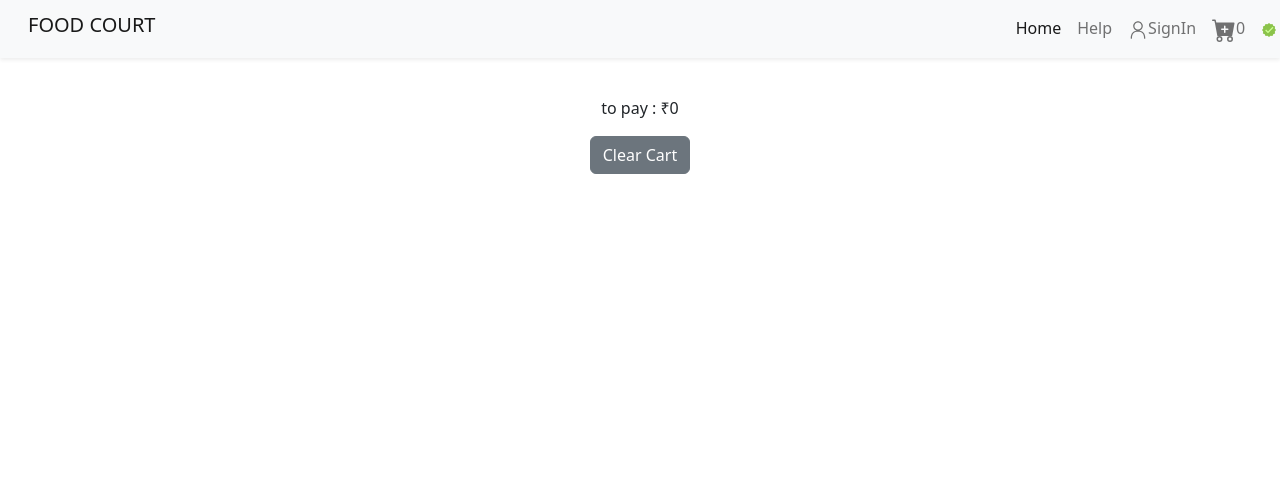
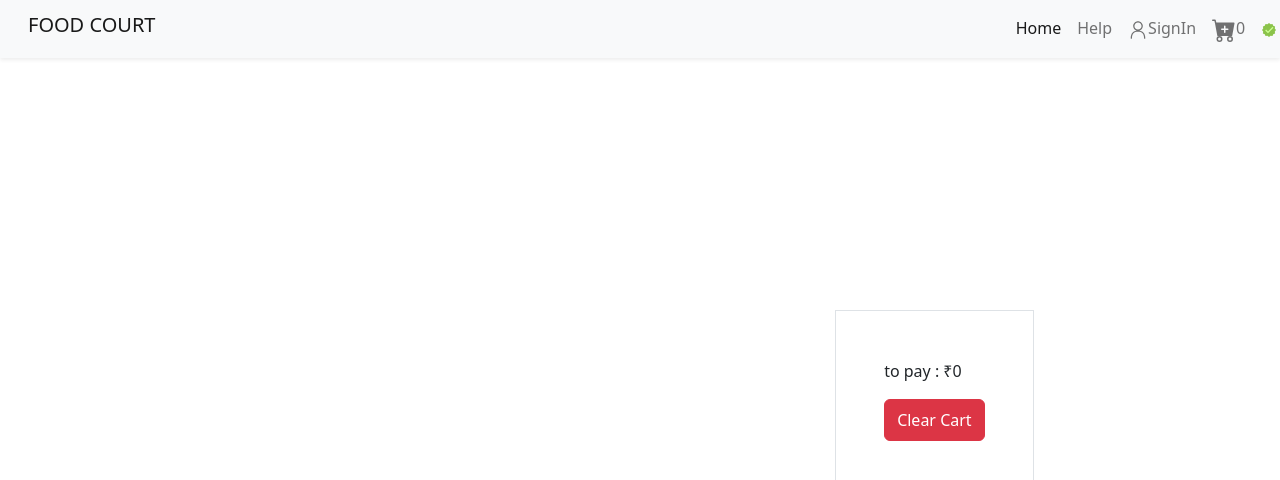
Before and after one commit to KaranMeghe/food-court, a React (Vite) app in the folder Food_Court /: page /cart in a window 1280 px wide. Shown: the top 480 px of the page. Built offline with nearby package versions, Linux system fonts and the light colour scheme.

Commit message:
Update and add : updating cart component by adding cartprice component

```diff
--- a/Food_Court /src/Components/Pages/Cart.jsx
+++ b/Food_Court /src/Components/Pages/Cart.jsx
@@ -1,29 +1,25 @@
-import { useDispatch, useSelector } from "react-redux";
-import { clearItem } from "../../redux/slices/cartSlice";
+import { useSelector } from "react-redux";
+import CartPrice from "../restarunt cards/CartPrice";
 import FoodItemsInCart from "../restarunt cards/FoodItmes";
 
 /* eslint-disable react/react-in-jsx-scope */
 const Cart = () => {
   const cartItems = useSelector((store) => store.cart.items);
-  const dispatch = useDispatch();
-
-  const handleClearCart = () => {
-    dispatch(clearItem());
-  };
 
   // Calculate the total price using the reduce function
   const totalPrice = cartItems.reduce((total, item) => total + item.price, 0);
 
   return (
-    <div className="h-full mt-5 py-5 d-flex flex-column align-items-center">
-      {cartItems.map((item) => {
-        return <FoodItemsInCart key={item.id} {...item} />;
-      })}
+    <div className="d-flex justify-content-around vh-100 align-items-center">
+      <div className="mt-5 mx-5 py-5 d-flex flex-column align-items-center">
+        {cartItems.map((item) => {
+          return (
+            <FoodItemsInCart key={item.id} {...item} totalPrice={totalPrice} />
+          );
+        })}
+      </div>
 
-      <p>to pay : &#x20B9;{totalPrice / 100}</p>
-      <button className="btn btn-secondary" onClick={() => handleClearCart()}>
-        Clear Cart
-      </button>
+      <CartPrice totalPrice={totalPrice} />
     </div>
   );
 };
--- /dev/null
+++ b/Food_Court /src/Components/restarunt cards/CartPrice.jsx
@@ -0,0 +1,28 @@
+/* eslint-disable react/prop-types */
+/* eslint-disable react/react-in-jsx-scope */
+
+import { useDispatch } from "react-redux";
+import { clearItem } from "../../redux/slices/cartSlice";
+const CartPrice = ({ totalPrice }) => {
+  const dispatch = useDispatch();
+
+  const handleClearCart = () => {
+    dispatch(clearItem());
+  };
+
+  return (
+    <div className="d-flex flex-column justify-content-center">
+      <div className="border border-1 py-5 px-5">
+        <p>to pay : &#x20B9;{totalPrice / 100}</p>
+        <button
+          className="btn btn-danger py-2"
+          onClick={() => handleClearCart()}
+        >
+          Clear Cart
+        </button>
+      </div>
+    </div>
+  );
+};
+
+export default CartPrice;
--- a/Food_Court /src/Components/restarunt cards/FoodItmes.jsx
+++ b/Food_Court /src/Components/restarunt cards/FoodItmes.jsx
@@ -14,7 +14,7 @@ const FoodItemsInCart = ({ name, description, imageId, price, id }) => {
   };
 
   return (
-    <>
+    <div>
       <div className="card mb-3" style={{ maxWidth: "540px" }}>
         <div className="row g-0">
           <div className="col-md-4">
@@ -24,21 +24,22 @@ const FoodItemsInCart = ({ name, description, imageId, price, id }) => {
               alt="Food IMG"
             />
           </div>
-          <div className="col-md-8">
+          <div className="col-md-8 d-flex">
             <div className="card-body">
               <h5 className="card-title">{name}</h5>
-              <p className="card-text">{description}</p>
+
               <p className="card-text">
-                <small className="text-muted">&#x20B9;{dishPrice}</small>
+                <big className="text-muted">&#x20B9;{dishPrice}</big>
               </p>
             </div>
+
+            <button className="btn btn-secondary" onClick={handleRemoveItem}>
+              -
+            </button>
           </div>
-          <button className="btn btn-secondary" onClick={handleRemoveItem}>
-            -
-          </button>
         </div>
       </div>
-    </>
+    </div>
   );
 };
 
```
